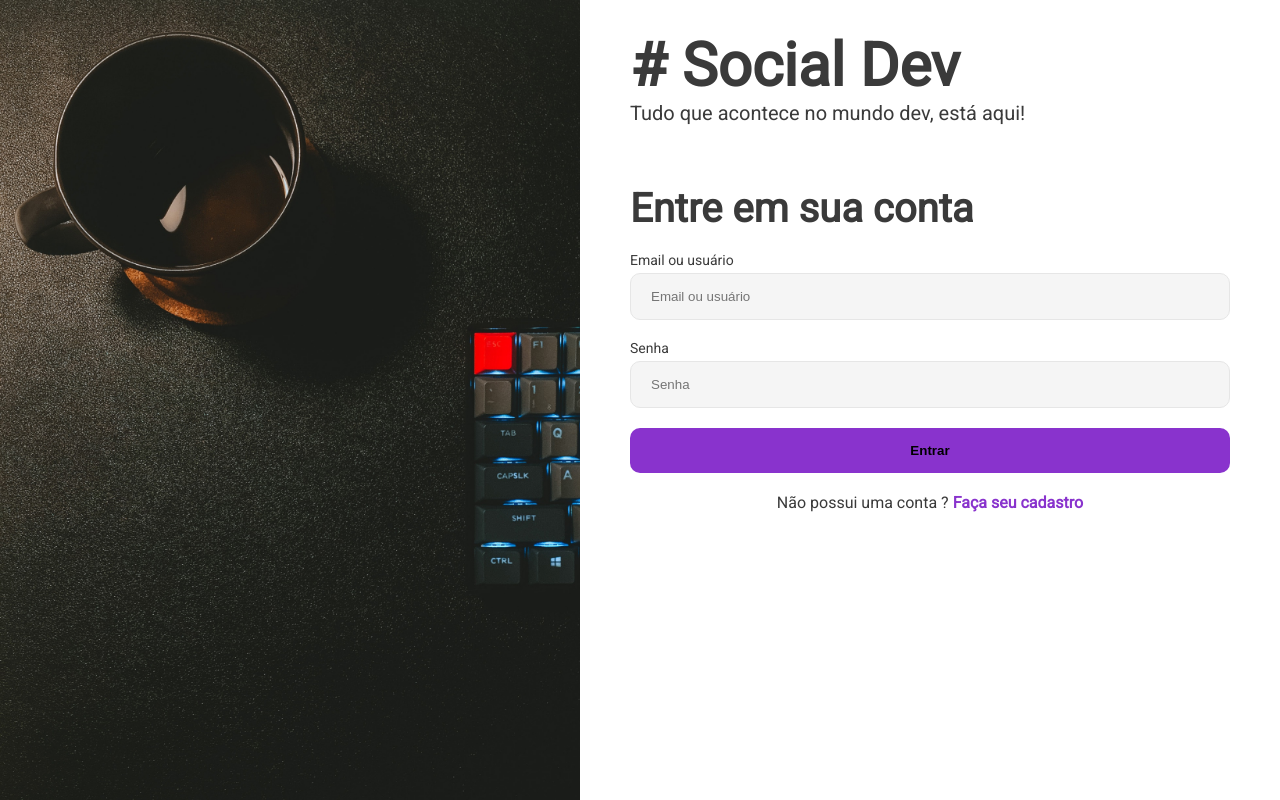
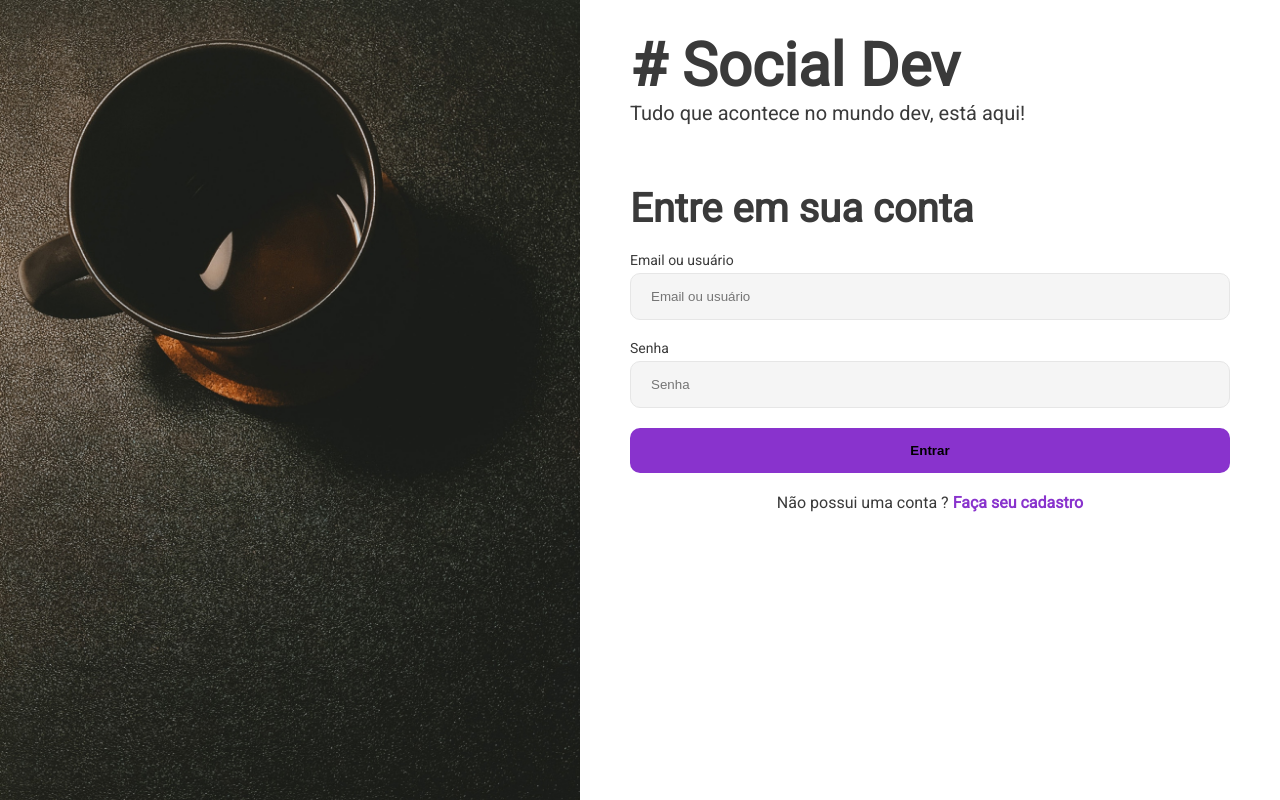
Before and after one commit to Ryanluc7reis/Projeto.social-dev, a Next.js app: page /login in a window 1280 px wide. Shown: the top 800 px of the page. Built offline with nearby package versions, Linux system fonts and the light colour scheme.

Commit message:
Criado rota de signup

```diff
--- /dev/null
+++ b/modules/user/user.service.js
@@ -0,0 +1,5 @@
+export const signupUser = () => { //quando a função é somente export const ,deve importar assim : import {signupUser} from
+  console.log('SIGNUP USER')
+  return true
+
+}
--- /dev/null
+++ b/pages/api/user/signup.js
@@ -0,0 +1,9 @@
+
+import {signupUser} from '../../../modules/user/user.service'
+
+function signup (req,res) {
+  signupUser()
+  res.status(200).json({teste: 'ok'})
+
+}
+export default signup
--- a/pages/signup.jsx
+++ b/pages/signup.jsx
@@ -10,7 +10,7 @@ import Button from '../src/components/inputs/Button'
 import Input from '../src/components/inputs/Input'
 
 const FormContainer = styled.div`
-  margin-top: 60px;
+margin-top: 60px;
 `
 const Form = styled.form`
  display: flex;
--- a/src/components/layout/ImageWithSpace.jsx
+++ b/src/components/layout/ImageWithSpace.jsx
@@ -12,7 +12,7 @@ const StyledImage = styled.div`
   background-size: cover;
 
   width: 100%;
-  height: 100vh;
+  height: 125vh;
 
 
  @media (max-width: ${WIDTH_BREAK}) {
```
Also changed, not shown: src/components/layout/Container.jsx (+4 -4 lines).
